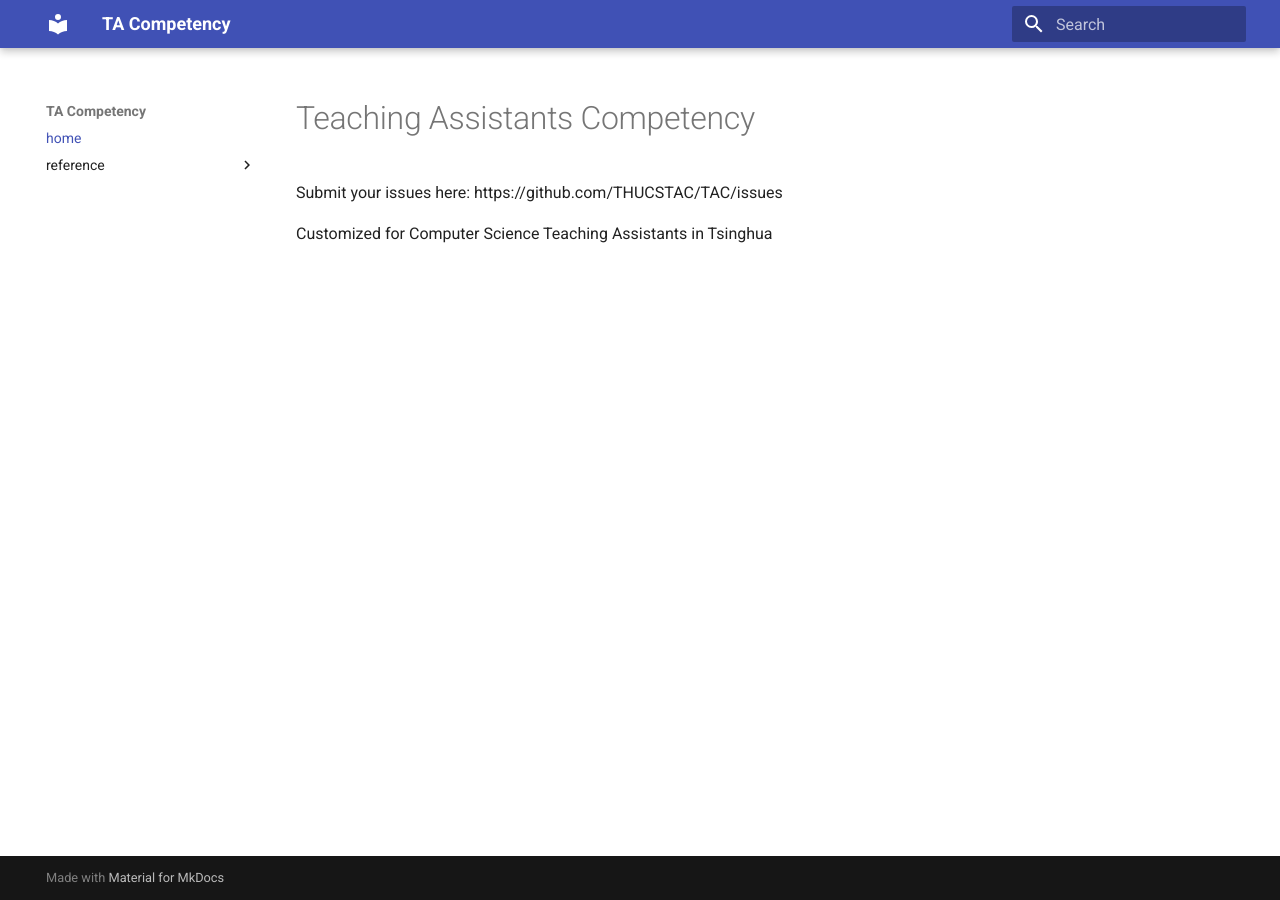
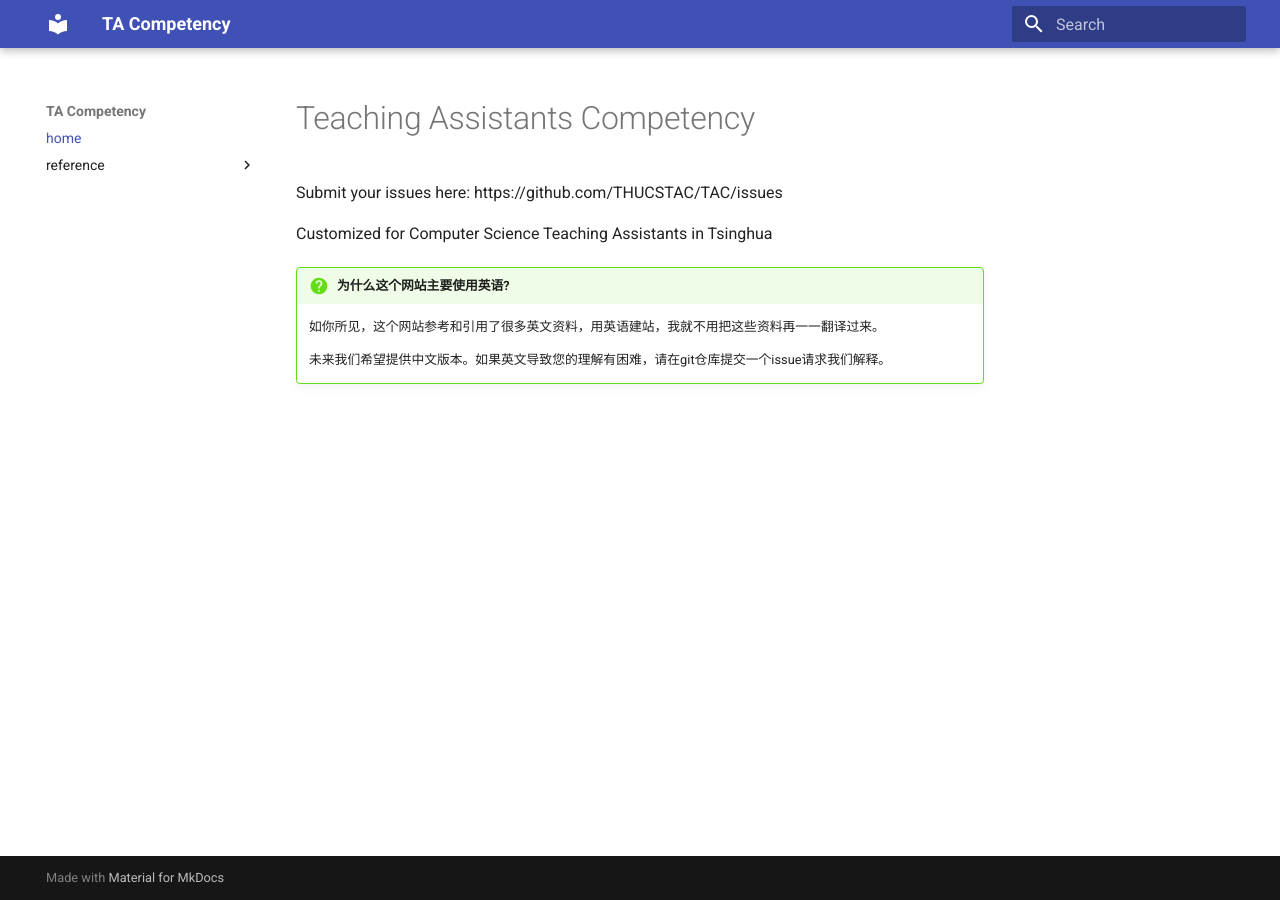
Before and after one commit to THUCSTAC/TAC, an MkDocs documentation site: the page built from docs/index.md, in a window 1280 px wide. Built offline with MkDocs 1.6.1 and Material for MkDocs 9.7.7, drawn with Linux system fonts in a browser that asks for light colours.

Commit message:
update resources

```diff
--- a/docs/index.md
+++ b/docs/index.md
@@ -3,3 +3,9 @@
 Submit your issues here: https://github.com/THUCSTAC/TAC/issues
 
 Customized for Computer Science Teaching Assistants in Tsinghua
+
+!!!question "为什么这个网站主要使用英语?"
+
+    如你所见，这个网站参考和引用了很多英文资料，用英语建站，我就不用把这些资料再一一翻译过来。
+
+    未来我们希望提供中文版本。如果英文导致您的理解有困难，请在git仓库提交一个issue请求我们解释。
```
Also changed, not shown: docs/reference/index.md (+1 -1 lines).
